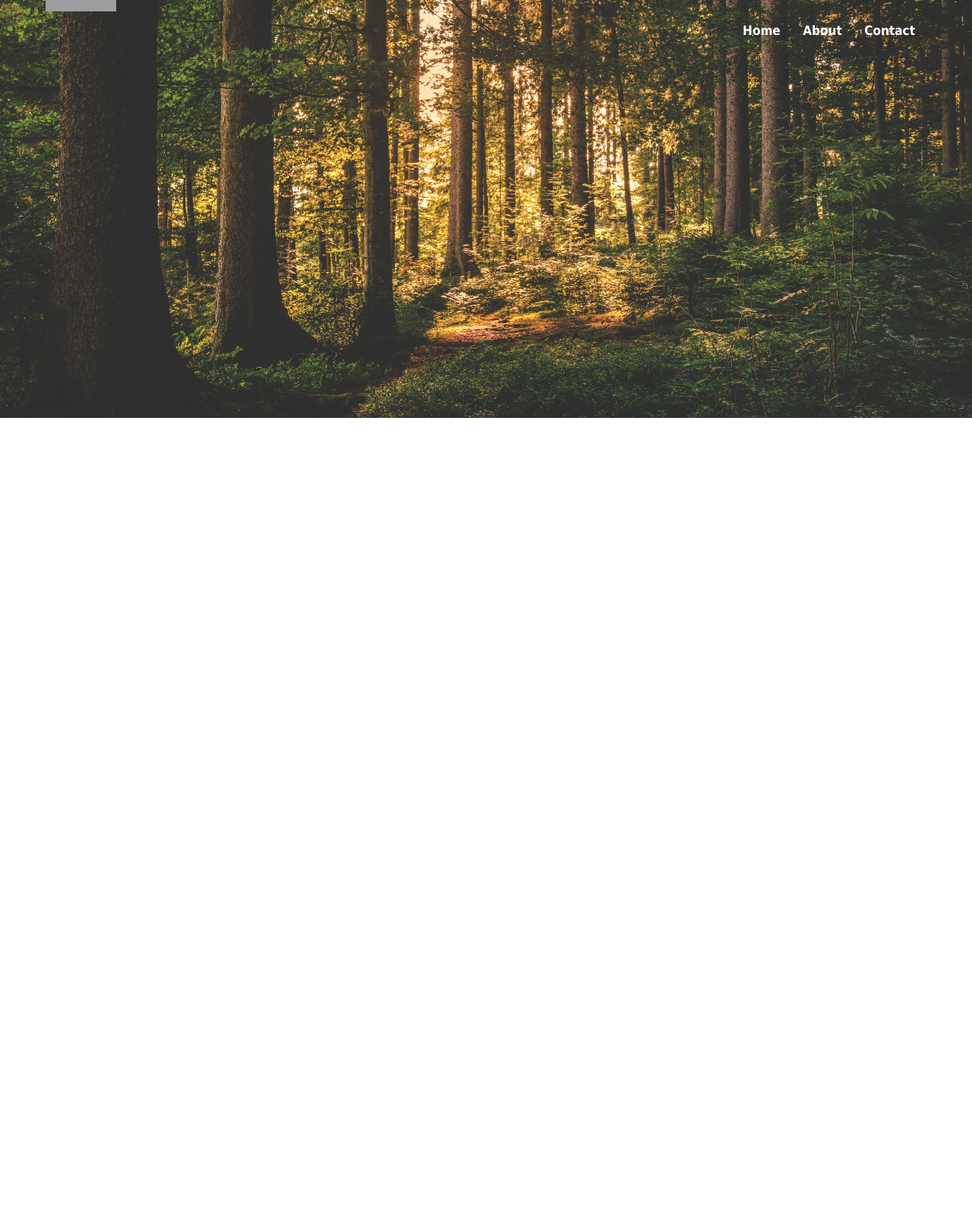
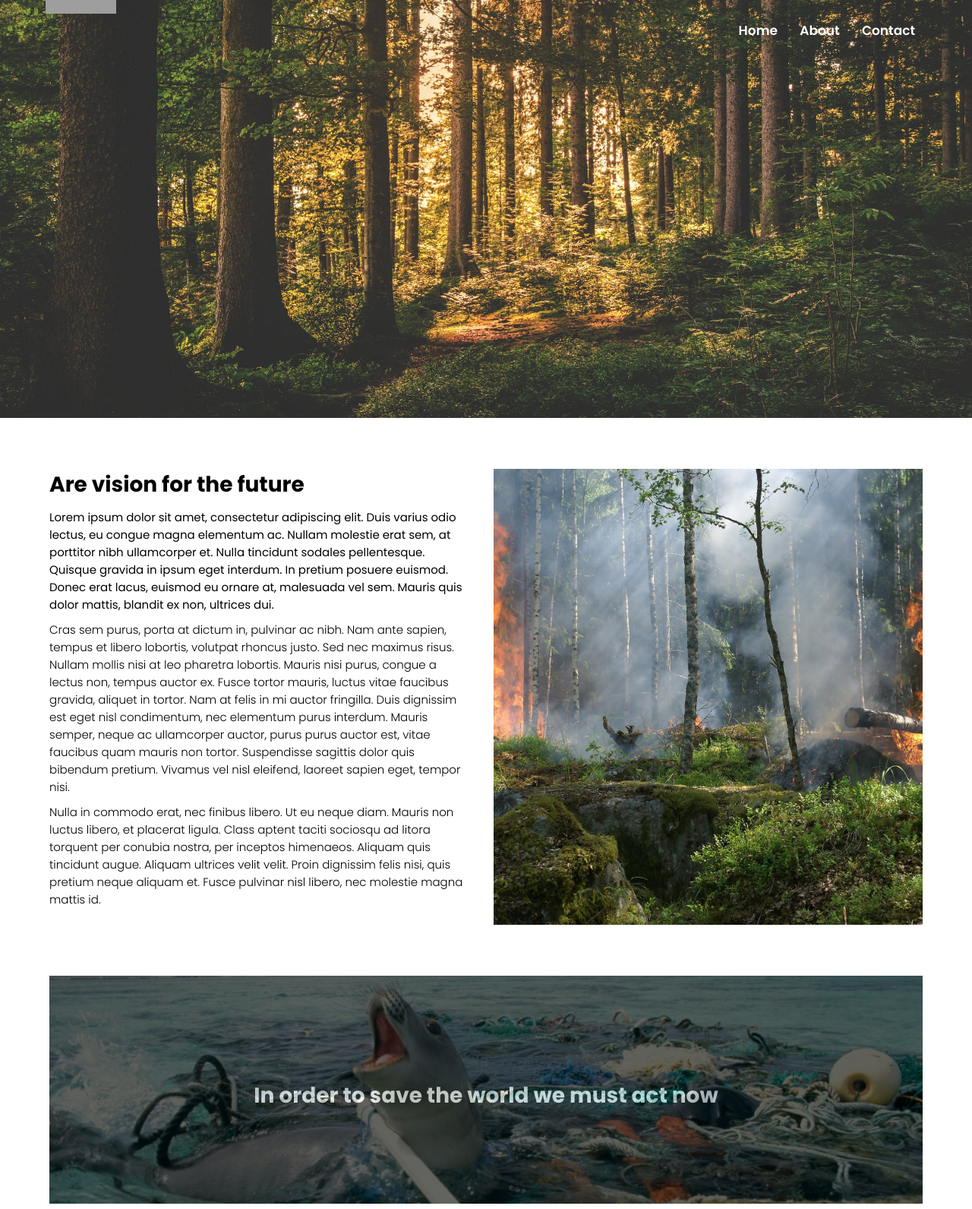
Before and after one commit to Meesie2109/Meesie2109-Insecure-Design, a PHP site: page / in a window 1280 px wide. Shown: the whole page at 76% size. Before the commit the page ends 550 px from the top, so only its background shows below. Run offline with PHP 8.4, Linux system fonts and the light colour scheme; grey boxes are pictures that could not be loaded.

Commit message:
Added a vision and plastic soup section

```diff
--- a/index.html
+++ b/index.html
@@ -5,7 +5,21 @@
     <meta http-equiv="X-UA-Compatible" content="IE=edge">
     <meta name="viewport" content="width=device-width, initial-scale=1.0">
 
+    <link rel="preconnect" href="https://fonts.googleapis.com">
+    <link rel="preconnect" href="https://fonts.gstatic.com" crossorigin="">
+    <link href="https://fonts.googleapis.com/css2?family=Poppins:wght@100;300;400;500;600;700&amp;display=swap"
+        rel="stylesheet">
+
     <title>Home page</title>
+
+    <!-- The nav.css includes all the custom styles used in the nav component/tag -->
+    <link rel="stylesheet" href="./stylesheets/nav.css">
+
+    <!-- The vision.css includes all the custom styles used in the vision section -->
+    <link rel="stylesheet" href="./stylesheets/vision.css">
+
+    <!-- The plastic-soup.css includes all the custom styles used in the plastic soup section -->
+    <link rel="stylesheet" href="./stylesheets/plastic-soup.css">
 
     <link rel="stylesheet" href="./stylesheets/style.css">
 </head>
@@ -37,7 +51,50 @@
     </header>
     <!-- End of the header section-->
 
+    <!-- Start of the main content section of the index page -->
+    <main>
 
+        <!-- Start of the vision section -->
+        <section class="vision-section container grid">
+            <div class="vision-text-area">
+                <h2>Are vision for the future</h2>
+                <p class="vision-main-text">
+                    Lorem ipsum dolor sit amet, consectetur adipiscing elit. Duis varius odio lectus, eu congue magna elementum ac. Nullam
+                    molestie erat sem, at porttitor nibh ullamcorper et. Nulla tincidunt sodales pellentesque. Quisque gravida in ipsum eget
+                    interdum. In pretium posuere euismod. Donec erat lacus, euismod eu ornare at, malesuada vel sem. Mauris quis dolor
+                    mattis, blandit ex non, ultrices dui.
+                </p>
+                <p>
+                    Cras sem purus, porta at dictum in, pulvinar ac nibh. Nam ante sapien, tempus et libero lobortis, volutpat rhoncus
+                    justo. Sed nec maximus risus. Nullam mollis nisi at leo pharetra lobortis. Mauris nisi purus, congue a lectus non,
+                    tempus auctor ex. Fusce tortor mauris, luctus vitae faucibus gravida, aliquet in tortor. Nam at felis in mi auctor
+                    fringilla. Duis dignissim est eget nisl condimentum, nec elementum purus interdum. Mauris semper, neque ac ullamcorper
+                    auctor, purus purus auctor est, vitae faucibus quam mauris non tortor. Suspendisse sagittis dolor quis bibendum pretium.
+                    Vivamus vel nisl eleifend, laoreet sapien eget, tempor nisi.
+                </p>
+                <p>
+                    Nulla in commodo erat, nec finibus libero. Ut eu neque diam. Mauris non luctus libero, et placerat ligula. Class aptent
+                    taciti sociosqu ad litora torquent per conubia nostra, per inceptos himenaeos. Aliquam quis tincidunt augue. Aliquam
+                    ultrices velit velit. Proin dignissim felis nisi, quis pretium neque aliquam et. Fusce pulvinar nisl libero, nec
+                    molestie magna mattis id.
+                </p>
+            </div>
+            <div class="vision-img-area">
+                <img src="./assets/img/vision-image.jpeg" alt="">
+            </div>
+        </section>
+        <!-- End of the vision section -->
 
+        <!-- Start of the plastic soup area -->
+        <section class="plastic-soup-section">
+            <div>
+                <img src="./assets/img/plasticsoup-image.jpeg" alt="">
+                <h2>In order to save the world we must act now</h2>
+            </div>
+        </section>
+        <!-- End of the plastic soup area-->
+
+    </main>
+    <!-- End of the main content section of the index page-->
 </body>
 </html>
--- /dev/null
+++ b/stylesheets/plastic-soup.css
@@ -0,0 +1,23 @@
+/* In this file are all the custom written css styles for the styles inside the plastic soup section */
+
+.plastic-soup-section{
+    max-width: 1150px;
+    margin: auto;
+    margin-top: 60px;
+    background-color: black;
+    height: 300px;
+}
+
+.plastic-soup-section img{
+    width: 100%;
+    height: 300px;
+    object-fit: cover;
+    opacity: 0.4;
+}
+
+.plastic-soup-section div h2 {
+    text-align: center;
+    color: white;
+    font-size: 28px;
+    margin-top: -170px;
+}
--- a/stylesheets/style.css
+++ b/stylesheets/style.css
@@ -5,88 +5,26 @@
 
 body {
     background-color: none;
-    font-family: Tahoma, sans-serif;
+    font-family: "Poppins", sans-serif;
 }
 
-/* Start of the navbar styling */
-.navbar-wrapper{
-    max-width: 1200px;
+/* Standard styles that can be included when needed in the application */
+.container {
+    width: 100%;
+    display: flex;
+    max-width: 1150px;
     margin: auto;
-    color: white;
+    margin-top: 30px;
 }
 
-nav {
-    position: absolute;
-    background-color: none;
-    height: 80px;
-    width: 100%;
-    max-width: 1200px;
-    margin: auto;
+.grid {
+    display: grid;
+    grid-template-columns: repeat(2, 1fr);
+    gap: 20px;
+    height: 100%;
 }
 
-nav .logo {
-    float: left;
-    margin-left: 20px;
-    height: inherit;
-}
-
-nav .logo img {
-    height: 70px;
-    width: auto;
-}
-
-nav a {
-    text-decoration: none;
-}
-
-nav ul {
-    float: right;
-    margin-right: 20px;
-    height: 60px;
-}
-
-nav ul li {
-    display: inline-block;
-    line-height: 60px;
-    margin: 0;
-    margin-right: 5px;
-    margin-top: 10px;
-    transition: .2s;
-}
-
-nav ul li a {
-    font-weight: 600;
-    color: white;
-    font-size: 17px;
-    padding: 7px 10px;
-}
-
-nav li a:hover {
-    transition: .4s;
-    color: rgb(191, 190, 190);
-}
-
-.checkbtn {
-    font-size: 30px;
-    color: black;
-    float: right;
-    line-height: 80px;
-    margin-right: 40px;
-    cursor: pointer;
-    display: none;
-}
-
-#check {
-    display: none;
-}
-
-/* End of the navbar styling */
-
 /* Start of the header styling */
-header{
-
-}
-
 header div img{
     width: 100%;
     height: 650px;
--- /dev/null
+++ b/stylesheets/vision.css
@@ -0,0 +1,39 @@
+/* In this file are all the custom written css styles for the styles inside the vision section */
+
+/* Start of the vision text area */
+.vision-text-area {
+    width: 100%;
+    margin-top: 30px;
+}
+
+.vision-text-area h2{
+    font-size: 28px;
+    font-weight: 800;
+}
+
+.vision-text-area p{
+    font-size: 15px;
+    margin: 10px 0px;
+    font-weight: 300;
+    margin-right: 10px;
+}
+
+.vision-main-text{
+    font-weight: 400 !important;
+}
+
+/* End of the vision text area */
+
+/* Start of the vision image area */
+.vision-img-area{
+    width: 100%;
+    margin-top: 30px;
+}
+
+.vision-img-area img{
+    width: 100%;
+    height: 600px;
+    object-fit: cover;
+}
+
+/* End of the vision image area */
```
Also changed, not shown: stylesheets/nav.css (added, +75 -0 lines), assets/img/plasticsoup-image.jpeg (added), assets/img/vision-image.jpeg (added).
